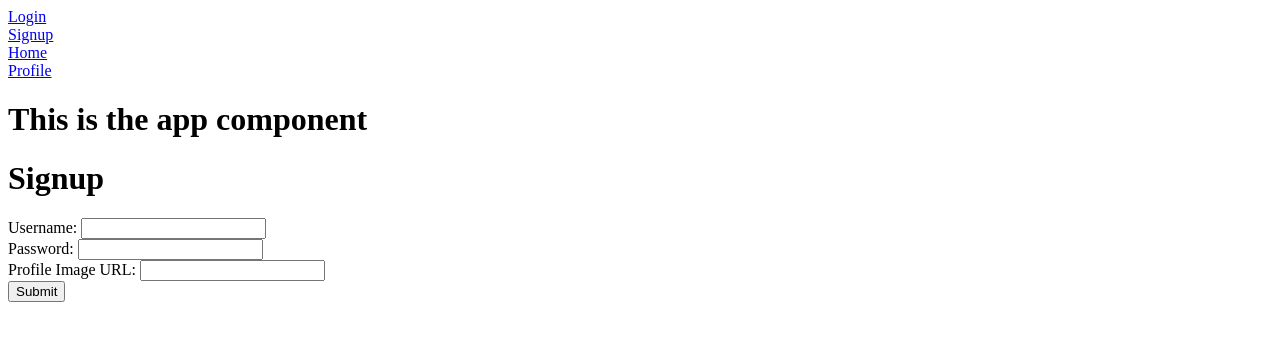
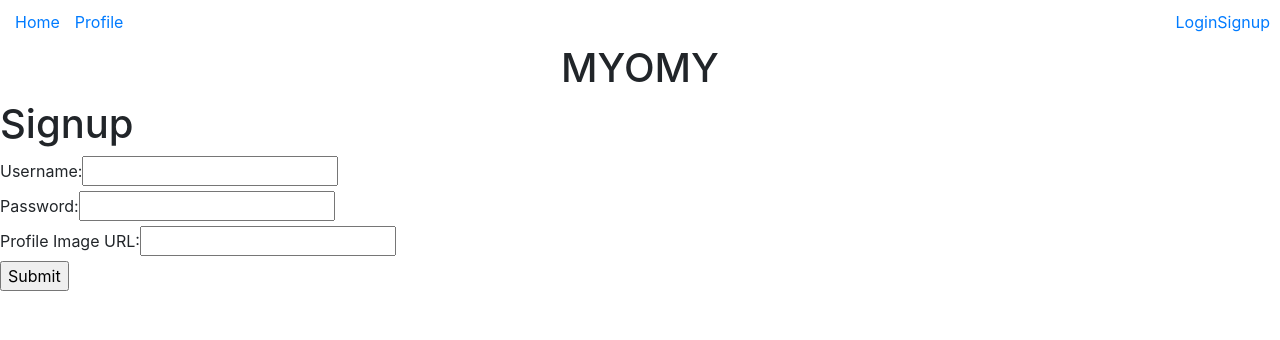
Before and after one commit to jpersons24/myomy-react, a React (Create React App) app: page /signup in a window 1280 px wide. Shown: the top 340 px of the page. Built offline with nearby package versions, Linux system fonts and the light colour scheme; no server answers.

Commit message:
minor style and package changes

```diff
--- a/package.json
+++ b/package.json
@@ -7,11 +7,14 @@
     "@testing-library/jest-dom": "^5.11.4",
     "@testing-library/react": "^11.1.0",
     "@testing-library/user-event": "^12.1.10",
+    "bootstrap": "^4.6.0",
     "react": "^17.0.2",
+    "react-bootstrap": "^1.5.2",
     "react-dom": "^17.0.2",
     "react-redux": "^7.2.3",
     "react-router-dom": "^5.2.0",
     "react-scripts": "4.0.3",
+    "styled-components": "^5.2.3",
     "web-vitals": "^1.0.1"
   },
   "scripts": {
--- a/src/components/App.js
+++ b/src/components/App.js
@@ -3,6 +3,7 @@ import { useState, useEffect } from 'react'
 import { useDispatch } from 'react-redux'
 import { setWorkouts } from '../redux/workoutSlice'
 import { setExercises } from '../redux/exerciseSlice'
+import styled from 'styled-components'
 import NavBar from './NavBar'
 import Login from './Login'
 import Signup from './Signup'
@@ -55,7 +56,7 @@ function App() {
   return (
     <div>
       <NavBar user={user} userLogout={userLogout} />
-      <h1>This is the app component</h1>
+      <Header>MYOMY</Header>
       <Switch>
         <Route exact path="/login">
           <Login setUser={setUser}/>
@@ -75,3 +76,8 @@ function App() {
 }
 
 export default App;
+
+const Header = styled.h1`
+  display: flex;
+  justify-content: center;
+`
--- a/src/components/Home.js
+++ b/src/components/Home.js
@@ -1,5 +1,6 @@
 import { useState } from 'react'
 import { useDispatch } from 'react-redux'
+import styled from 'styled-components'
 import { addWorkout } from '../redux/workoutSlice'
 import WorkoutLog from "./WorkoutLog";
 
@@ -54,10 +55,12 @@ function Home({ user }) {
    }
 
    return (
-      <div>
-         <h1>Welcome, {user.username}!</h1>
-         <img src={user.profile_img} alt="Sorry nothing to display, edit your profile!" style={{height: "100px"}} />
-         <div>
+      <Wrapper>
+         <Welcome>
+            <img src={user.profile_img} alt="Sorry nothing to display, edit your profile!" style={{height: "100px", marginRight: "10px"}} />
+            <h2>Welcome, {user.username}!</h2>
+         </Welcome>
+         <FormContainer>
             <h4>What did you do today?</h4>
             <form onSubmit={handleSubmit}>
                <label>Date: </label>
@@ -83,14 +86,32 @@ function Home({ user }) {
                   value={formData.workoutType}
                   onChange={handleInput}
                />
-               <br></br>
                <input type="submit" />
             </form>
-         </div>
-         <p>On form sumbit, new workout needs to be added to workout list for display!</p>
+         </FormContainer>
+
          <WorkoutLog user={user} />
-      </div>
+      </Wrapper>
    )
 }
 
 export default Home;
+
+const Wrapper = styled.div`
+   display: flex;
+   flex-direction: column;
+   justify-content: space-between;
+   padding: 20px;
+`
+
+const Welcome = styled.div`
+   display: flex;
+   flex-flow: flex-start wrap;
+   align-items: center;
+`
+
+const FormContainer = styled.div`
+   display: flex;
+   flex-direction: column;
+   align-items: center;
+`
--- a/src/components/NavBar.js
+++ b/src/components/NavBar.js
@@ -1,9 +1,31 @@
 import { Link } from 'react-router-dom'
+import styled from 'styled-components'
 
 function NavBar({ user, userLogout }) {
    return (
-      <header>
-         <div>
+      <Header>
+         <NavTabs>
+            <Link
+               to="/home"
+               style={{
+                  marginRight: "10px",
+                  paddingLeft: "5px"
+               }}
+            >
+               Home
+            </Link>
+            <br></br>
+            <Link
+               to="/profile"
+               style={{
+                  marginRight: "10px",
+                  paddingLeft: "5px"
+            }}
+            >
+               Profile
+            </Link>
+         </NavTabs>
+         <AccountControls>
             {user ? ( <button onClick={userLogout}>Logout</button> )
             :
             (
@@ -14,14 +36,27 @@ function NavBar({ user, userLogout }) {
                </>
             )
             }
-         </div>
-         <div>
-            <Link to="/home">Home</Link>
-            <br></br>
-            <Link to="/profile">Profile</Link>
-         </div>
-      </header>
+         </AccountControls>
+      </Header>
    )
 }
 
 export default NavBar
+
+const Header = styled.header`
+   display: flex;
+   flex-direction: row;
+   justify-content: space-between;
+`
+
+const NavTabs = styled.div`
+   display: flex;
+   justify-content: space-around;
+   margin: 10px;
+`
+
+const AccountControls = styled.div`
+  display: flex;
+  justify-content: space-around;
+  margin: 10px;
+`
--- a/src/components/WorkoutLog.js
+++ b/src/components/WorkoutLog.js
@@ -24,15 +24,18 @@ function WorkoutLog({ user }) {
                <li>Date: {workout.date}</li>
                <li>Duration: {workout.duration} minutes</li>
                <li>Workout Style: {workout.workout_type}</li>
+               <li><ExerciseLog workout={workout} /></li>
             </ul>
-            <ExerciseLog workout={workout} />
          </div>
       )
    })
 
    return (
       <div>
-         <h2>{user.username}'s Workouts (from this month) - eventually filter through workouts from current month only</h2>
+         <h2>{user.username}'s Workouts (from this month)</h2>
+         <p>Add filter feature that display only workouts from current month.</p>
+         <p>OR</p>
+         <p>Carousel / Accordion / another feature to dislplay firs x amount of workouts</p>
          {workout_components}
       </div>
    )
--- a/src/index.js
+++ b/src/index.js
@@ -5,6 +5,7 @@ import reportWebVitals from './reportWebVitals';
 import { Provider } from 'react-redux'
 import { BrowserRouter as Router } from 'react-router-dom'
 import store from './redux/store.js'
+import 'bootstrap/dist/css/bootstrap.min.css';
 
 ReactDOM.render(
   <React.StrictMode>
```
Also changed, not shown: 2 other files (tests, documents, lock files or other folders).
